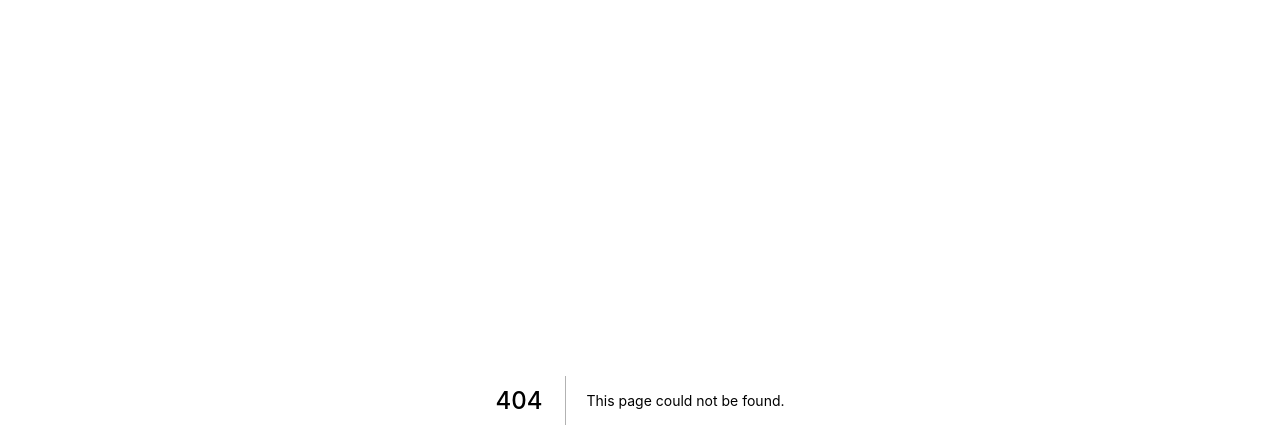
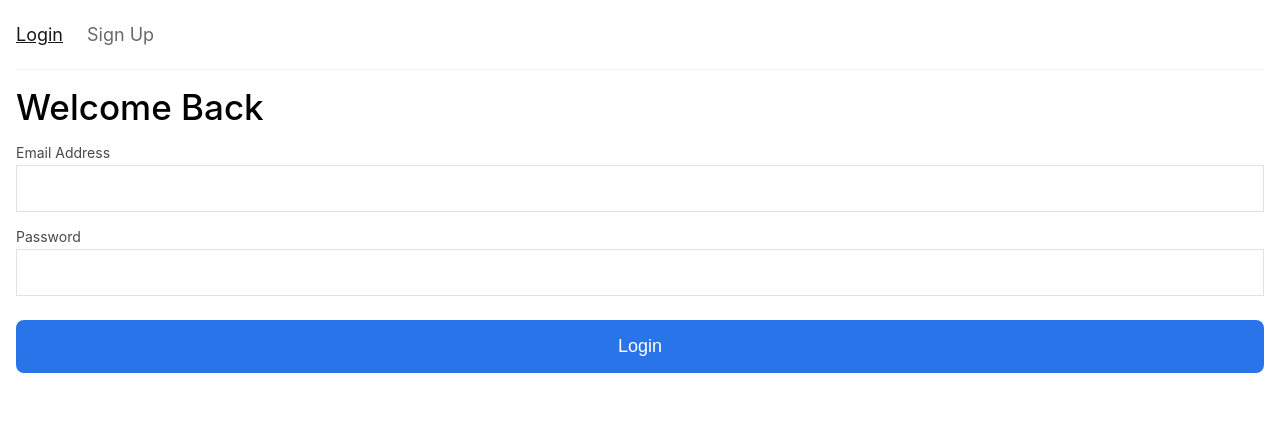
Before and after one commit to SerenityUX/recipe_app, a Next.js app: page /login in a window 1280 px wide. Before the commit this address had no page. Shown: the top 448 px of the page. Built offline with nearby package versions, Linux system fonts and the light colour scheme.

Commit message:
login front-end

```diff
--- /dev/null
+++ b/pages/login.tsx
@@ -0,0 +1,39 @@
+import styles from "../styles/login_signup.module.css";
+import { generate } from "shortid";
+import next from "next";
+import React, { useState, useEffect, useRef } from "react";
+import axios from "axios";
+import { rootCertificates } from "tls";
+
+
+
+const Login = () => {
+
+  return (
+    <div>
+    <div className={styles.top_bar}>
+    <div className={styles.navcontainer}>
+    <a className={styles.selected_nav}>Login</a>
+    <a className={styles.unselected_nav}>Sign Up</a>
+    </div>
+    </div>
+
+    <h1 className={styles.title}>Welcome Back</h1>
+    <form>
+    <div className={styles.inputgroup}>
+    <label className={styles.inputlabel}>Email Address</label>
+    <input type="email" id="email" name="email"></input>
+    </div>
+    <div className={styles.inputgroup}>
+    <label className={styles.inputlabel}>Password</label>
+    <input className={styles.inputcreds} type="password" id="password" name="password"></input>
+    <button className={styles.loginbutton}>Login</button>
+    </div>
+    </form>
+    </div>
+
+
+  );
+};
+
+export default Login;
--- /dev/null
+++ b/styles/login_signup.module.css
@@ -0,0 +1,91 @@
+.top_bar {
+    background-color: #fff;
+    display: flex;
+    align-items: middle;
+    justify-content: space-between;
+    width: 100%;
+}
+
+.top_bar .navcontainer {
+    width: 100%;
+    border-bottom: 1px solid #F1F3F4;
+    overflow: hidden;
+    margin-left: 16px;
+    margin-right: 16px;
+    padding-top: 24px;
+    padding-bottom: 24px;
+}
+
+.top_bar a {
+    padding-right: 24px;
+    font-size: 18px;
+    position: relative;
+    width: calc(100vw - 80px);
+    text-align: left;
+    margin-top: 24px;
+    margin-bottom: 24px;
+}
+
+.top_bar .navcontainer .selected_nav {
+    color: #181818;
+    text-decoration: underline;
+}
+.top_bar .navcontainer .unselected_nav {
+    color: #696969;
+    text-decoration: none;
+}
+
+
+.inputgroup {
+    display: block;
+    margin-top: 16px;
+}
+.inputlabel {
+    color: #484848;
+    margin-left: 16px;
+    margin-right: 16px;
+    display: block;
+    font-style: normal;
+    font-weight: 400;
+    font-size: 14px;
+    line-height: 17px;
+    margin-bottom: 4px;
+}
+.inputgroup input {
+    margin-left: 16px;
+    margin-right: 16px;
+    width: calc(100% - 32px);
+    display: block;
+    border: 1px solid #DFE1E5;
+    padding: 12px;
+    font-style: normal;
+    font-weight: 400;
+    font-size: 18px;
+    line-height: 21px;
+    color: #181818;
+}
+
+.title {
+    font-size: 35px;
+    font-weight: 500;
+    margin-left: 16px;
+    margin-right: 16px;
+    margin-top: 16px;
+    margin-bottom: 0px;
+}
+
+.loginbutton {
+	background-color: #2874E8;
+    padding-top: 16px;
+    padding-bottom: 16px;
+    border-radius: 8px;
+    font-size: 18px;
+    color: #fff;
+    width: calc(100% - 32px);
+    margin-left: 16px;
+    margin-right: 16px;
+    outline: none;
+    border:none;
+    margin-top: 24px;
+    margin-bottom: 32px
+}
```
